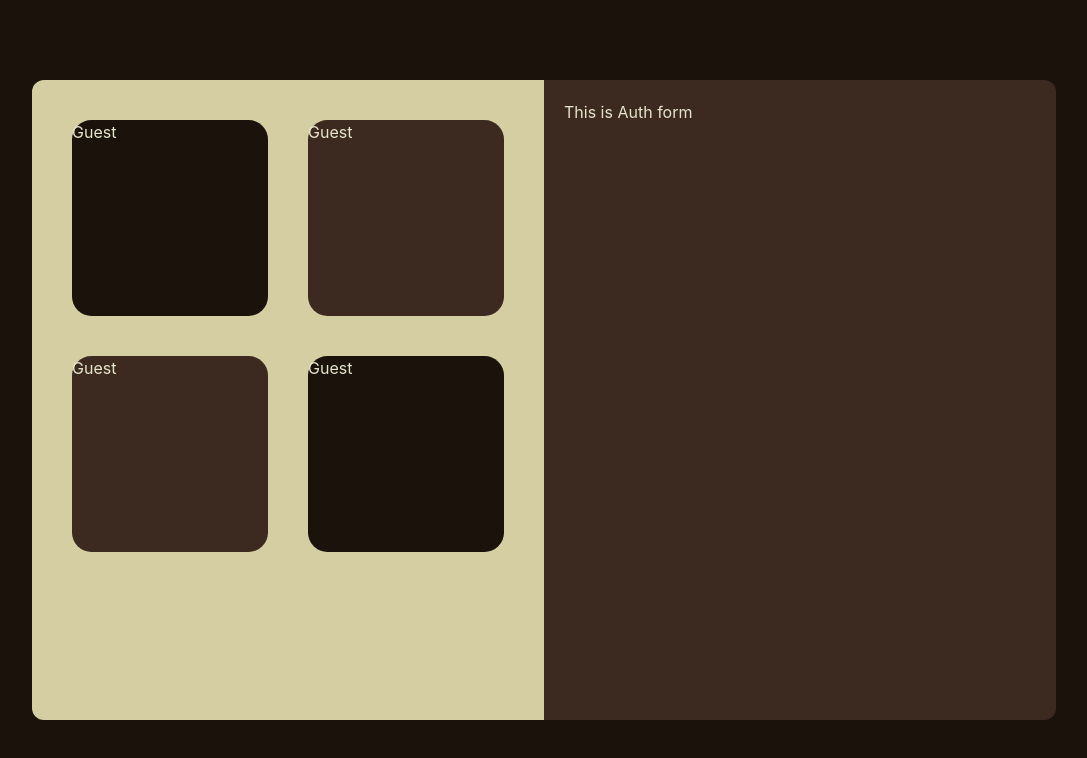
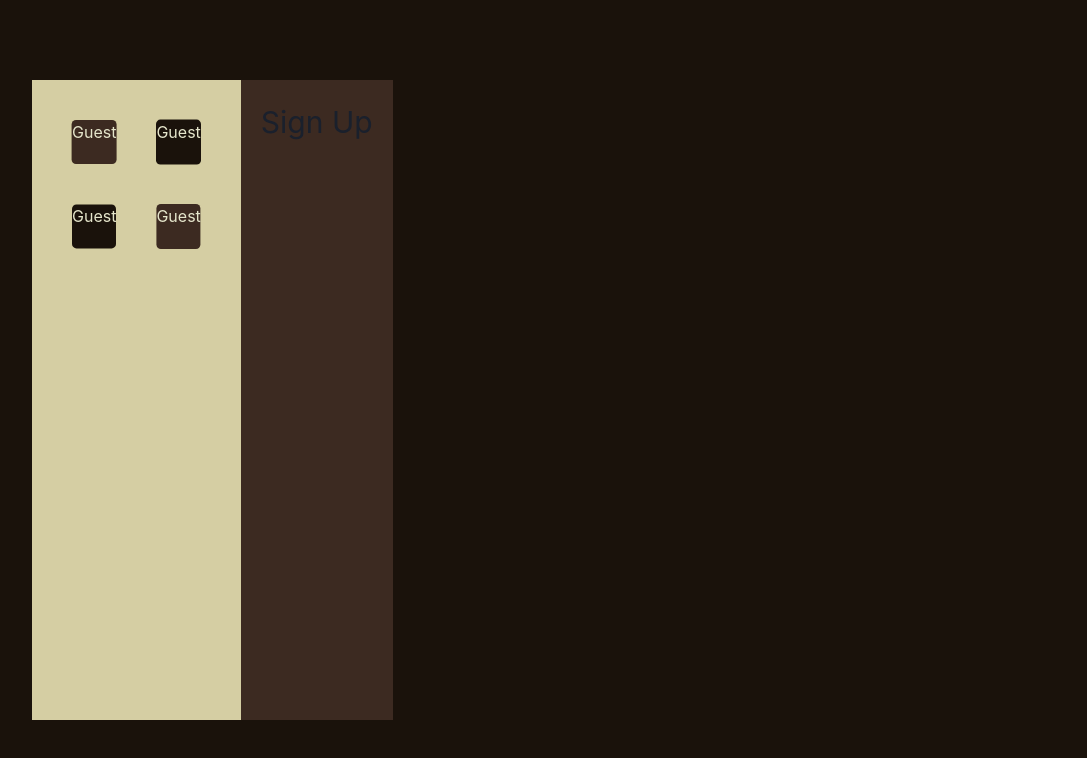
Before and after one commit to Sim-develop/interview-tool, a React (Vite) app: page /auth in a window 1280 px wide. Shown: the top 758 px of the page, without its empty margins (96-1183 px from the left). Built offline with nearby package versions, Linux system fonts and the light colour scheme.

Commit message:
sys: intergrate framer motion

```diff
--- a/package.json
+++ b/package.json
@@ -16,6 +16,7 @@
     "framer-motion": "^11.5.4",
     "react": "^18.3.1",
     "react-dom": "^18.3.1",
+    "react-hook-form": "^7.53.0",
     "react-router-dom": "^6.26.2",
     "styled-components": "^6.1.13"
   },
--- a/src/routes/auth/Auth.tsx
+++ b/src/routes/auth/Auth.tsx
@@ -1,15 +1,18 @@
-import styled from "styled-components";
-import {theme} from "../../assets/theme/theme.ts";
+import React from "react";
+import {Box, Flex} from "@chakra-ui/react";
+import { Text } from '@chakra-ui/react'
+import { motion } from "framer-motion";
+import { theme } from "../../assets/theme/theme";
 
-const PageWrapper = styled.div`
-    background-color: ${theme.colors.primaryMedium};
-    padding: 20px;
-`
 const Component = () => {
+    // const {toogleForm, setToggleForm} = React.useState(false)
     return (
-        <PageWrapper>
-        <p>This is Auth form</p>
-        </PageWrapper>
+
+        <Flex
+        backgroundColor={theme.colors.primaryMedium}
+        p={5} direction="column" >
+            <Box fontSize="3xl" as={motion.div} initial={{opacity: 0, scale: 0.5}} animate={{opacity: 1, scale: 1}} transition='0.5'>Sign Up</Box>
+        </Flex>
     )
 }
 
--- a/src/routes/auth/Introduction.tsx
+++ b/src/routes/auth/Introduction.tsx
@@ -1,10 +1,7 @@
 import {theme} from "../../assets/theme/theme.ts";
 import styled, {keyframes} from "styled-components";
+import {Box} from "@chakra-ui/react";
 
-const PageWrapper = styled.div`
-    background-color: ${theme.colors.primaryLight};
-    padding: 20px;
-`
 const moveAround= (index: number) => keyframes`
     0%, 20% {
         transform: translate(0, 0);
@@ -20,13 +17,6 @@ const moveAround= (index: number) => keyframes`
     }
 `;
 
-// const moveRules = [
-//     {x1:0,y1:100, x2:100, y2:100, x3:100, y3:0},
-//     [{x:-100,y:0}, {x:-100, y:100}, {x:0, y:100}],
-//     [{x:100, y:0}, {x:100, y:-100}, {x:0, y:-100}],
-//     [{x:0,y:-100}, {x:-100, y:-100}, {x:-100, y:0}],
-// ]
-
 const Blocks = styled.div`
     display: grid;
     grid-template-columns: 1fr 1fr;
@@ -35,7 +25,7 @@ const Blocks = styled.div`
 const Block = styled.span<{backgroundColor: string, index: number}>`
     aspect-ratio: 1/1;
     padding: 20px;
-    animation: ${props => moveAround(props.index)} 10s linear infinite;
+    animation: ${props => moveAround(props.index)} 20s ease-in-out infinite;
     >div {
         background-color: ${props => props.backgroundColor};
         width: 100%;
@@ -46,9 +36,9 @@ const Block = styled.span<{backgroundColor: string, index: number}>`
 `
 const Component =() => {
     return (
-        <PageWrapper>
+        <Box backgroundColor={theme.colors.primaryLight} p={5}>
             <Blocks>
-                {Array(4).fill("").map((_, index) => {
+                {Array(4).fill("").map((_: any, index: number) => {
                     const color = (index % 3) === 0 ? theme.colors.primaryDark : theme.colors.primaryMedium;
                     return (
                         <Block backgroundColor={color} index={index}>
@@ -57,7 +47,7 @@ const Component =() => {
                     );
                 })}
             </Blocks>
-        </PageWrapper>
+        </Box>
     )
 }
 
--- a/src/routes/auth/index.tsx
+++ b/src/routes/auth/index.tsx
@@ -1,34 +1,21 @@
 import styled from "styled-components";
 import Introduction from "./Introduction.tsx";
 import Auth from "./Auth.tsx";
+import { motion } from "framer-motion";
+import { AbsoluteCenter, Box, Flex } from "@chakra-ui/react";
 
-const PageWrapper = styled.div`
-    width: 100vw;
-    height: 100vh;
-    position: relative;
-    > div {
-        position: absolute;
-        top: 50%;
-        left: 50%;
-        transform: translate(-50%, -50%);
-        width: 80%;
-        max-width: 1024px;
-        height: 80%;
-        border-radius: 12px;
-        display: grid;
-        grid-template-columns: 1fr 1fr;
-        overflow: hidden;
-    }
-`
+
 
 const Component = () => {
     return (
-        <PageWrapper>
-            <div>
+        <Box as={motion.div} initial={{opacity: 0, scale: 0.5}} animate={{opacity: 1, scale: 1}} transition='1s' width='100%' height="100vh" position="relative">
+            <AbsoluteCenter axis='both' width="80%" height={"80%"}>
+                <Flex height={"100%"} width="100%">
                 <Introduction/>
                 <Auth/>
-            </div>
-        </PageWrapper>
+                </Flex>
+            </AbsoluteCenter>
+        </Box>
     )
 }
 
--- a/tsconfig.json
+++ b/tsconfig.json
@@ -3,6 +3,7 @@
     "allowJs": true,
     "esModuleInterop": true,
     "allowSyntheticDefaultImports": true,
+    "allowImportingTsExtensions": true,
     "strict": true,
     "forceConsistentCasingInFileNames": true,
     "noFallthroughCasesInSwitch": true,
```
Also changed, not shown: 1 other file (tests, documents, lock files or other folders).
